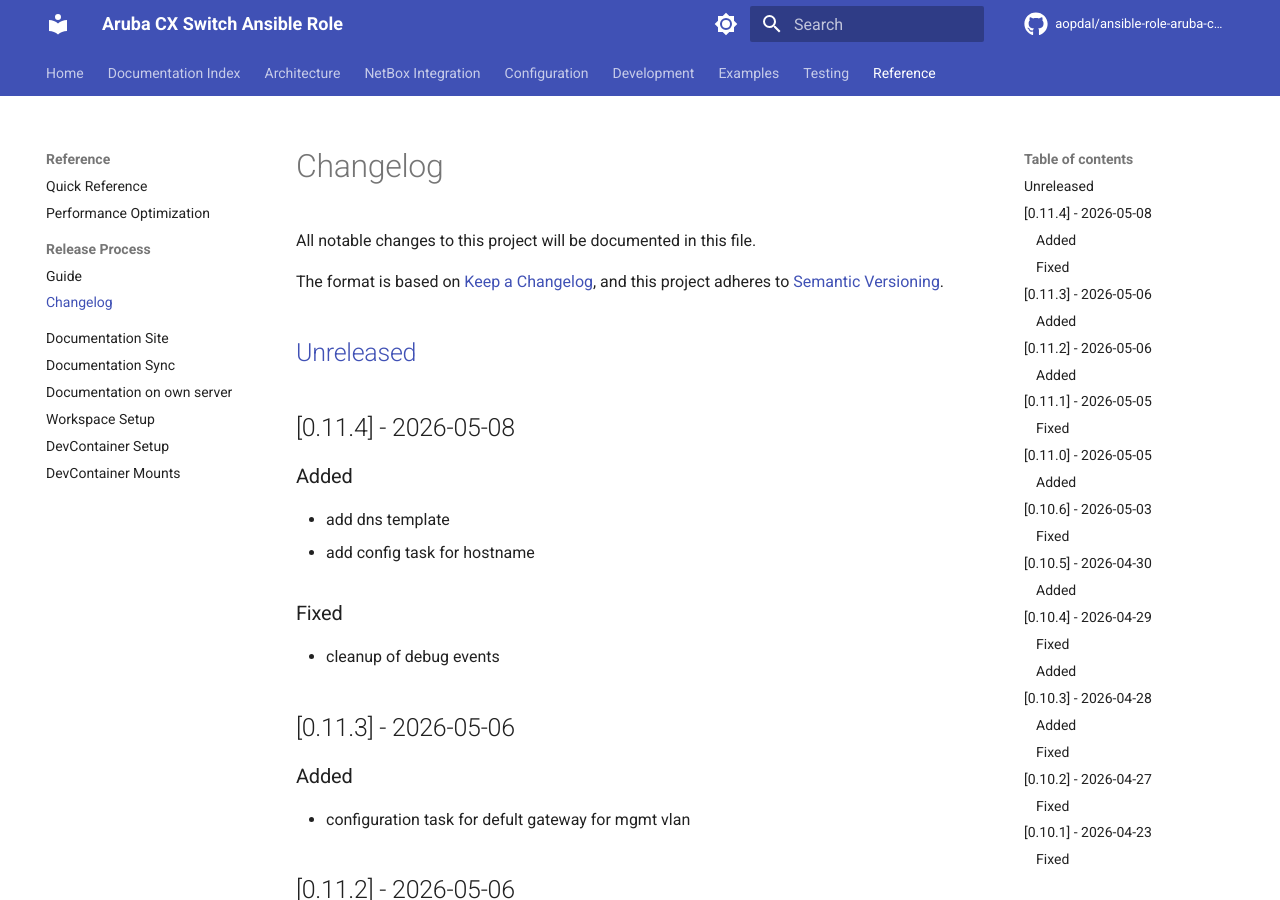
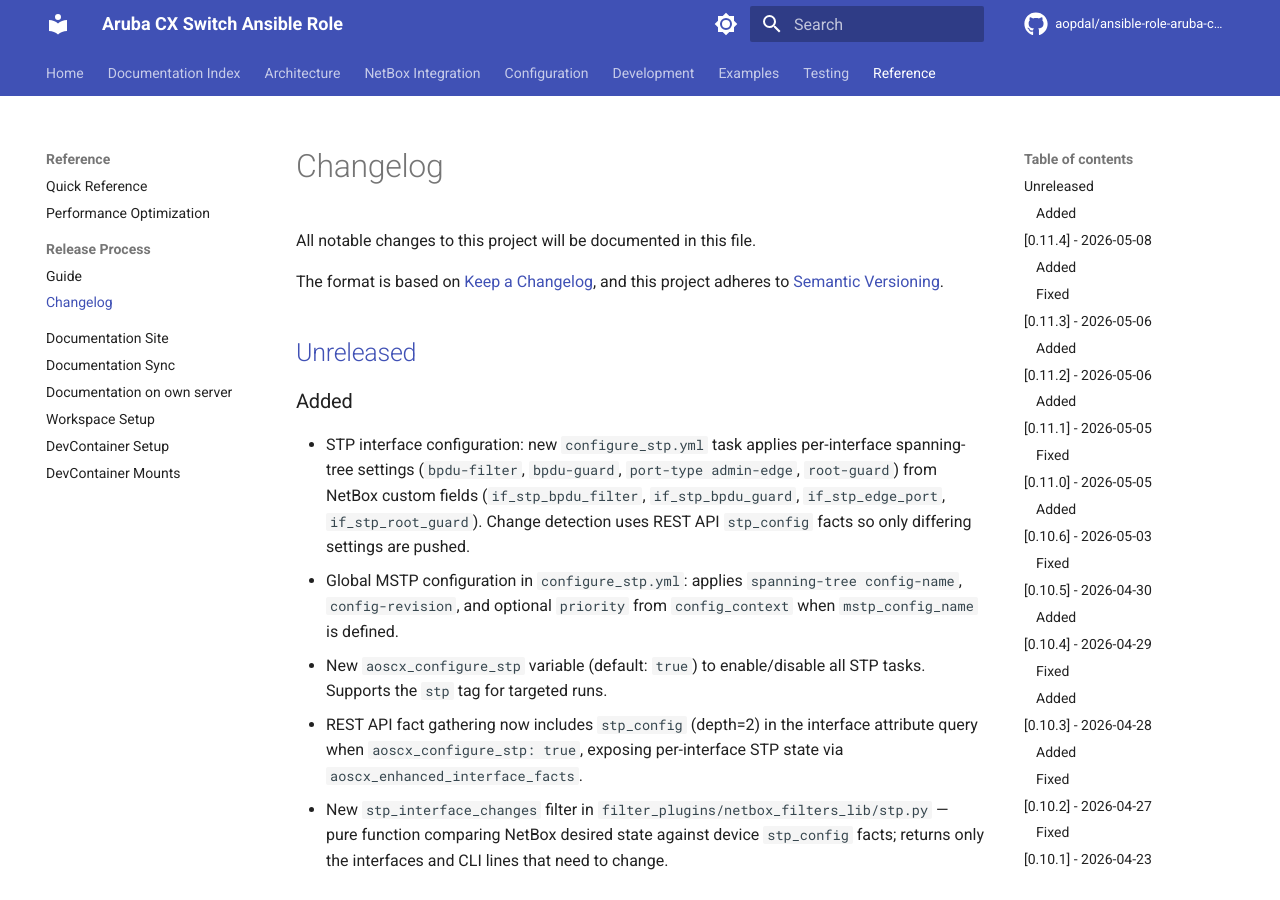
Before and after one commit to aopdal/ansible-role-aruba-cx-switch, an MkDocs documentation site: the page built from docs/CHANGELOG.md, in a window 1280 px wide and 900 px high. Built offline with MkDocs 1.6.1 and Material for MkDocs 9.7.7, drawn with Linux system fonts in a browser that asks for light colours; comment, search, counter and statistics services are not loaded.

```diff
--- a/docs/CHANGELOG.md
+++ b/docs/CHANGELOG.md
@@ -6,6 +6,14 @@
 and this project adheres to [Semantic Versioning](https://semver.org/spec/v2.0.0.html).
 
 ## [Unreleased]
+
+### Added
+
+- STP interface configuration: new `configure_stp.yml` task applies per-interface spanning-tree settings (`bpdu-filter`, `bpdu-guard`, `port-type admin-edge`, `root-guard`) from NetBox custom fields (`if_stp_bpdu_filter`, `if_stp_bpdu_guard`, `if_stp_edge_port`, `if_stp_root_guard`). Change detection uses REST API `stp_config` facts so only differing settings are pushed.
+- Global MSTP configuration in `configure_stp.yml`: applies `spanning-tree config-name`, `config-revision`, and optional `priority` from `config_context` when `mstp_config_name` is defined.
+- New `aoscx_configure_stp` variable (default: `true`) to enable/disable all STP tasks. Supports the `stp` tag for targeted runs.
+- REST API fact gathering now includes `stp_config` (depth=2) in the interface attribute query when `aoscx_configure_stp: true`, exposing per-interface STP state via `aoscx_enhanced_interface_facts`.
+- New `stp_interface_changes` filter in `filter_plugins/netbox_filters_lib/stp.py` — pure function comparing NetBox desired state against device `stp_config` facts; returns only the interfaces and CLI lines that need to change.
 
 ## [0.11.4] - 2026-05-08
 
```
Also changed, not shown: CHANGELOG.md (+8 -0 lines), 1 other file.
